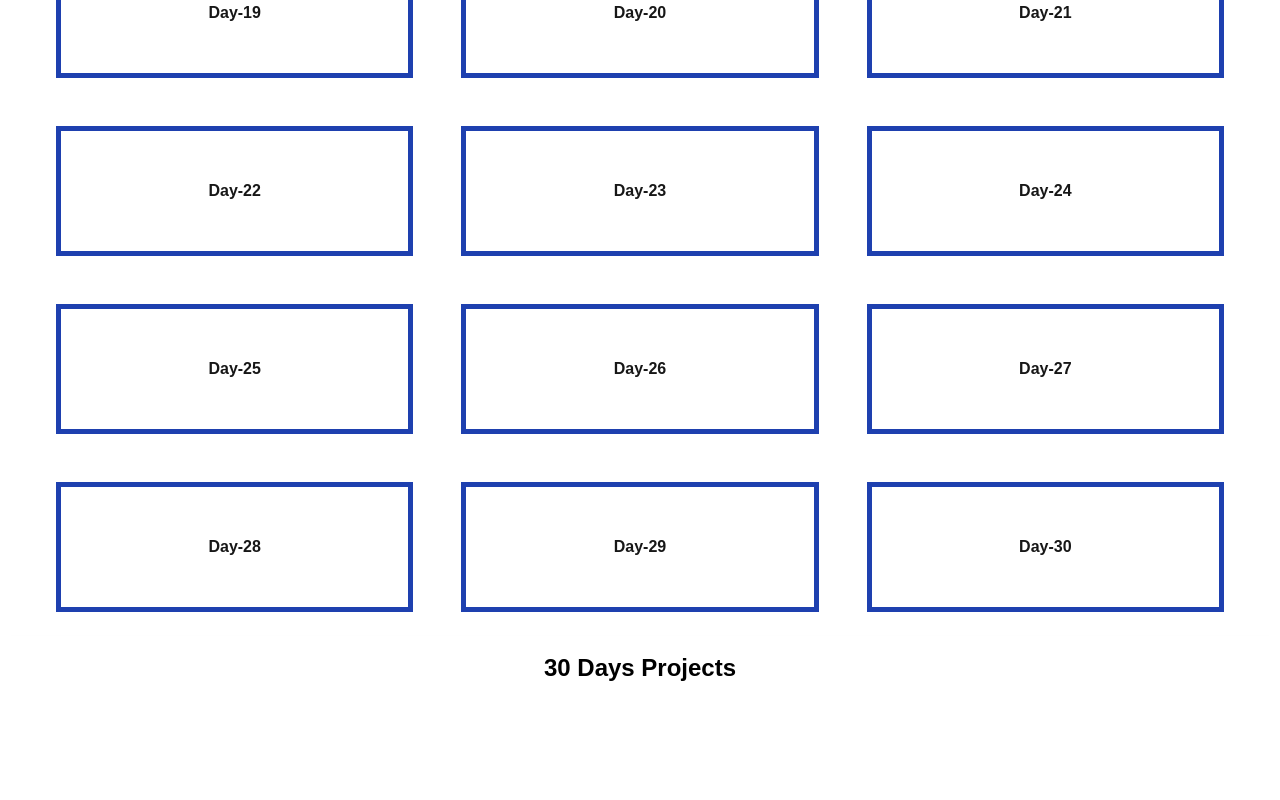
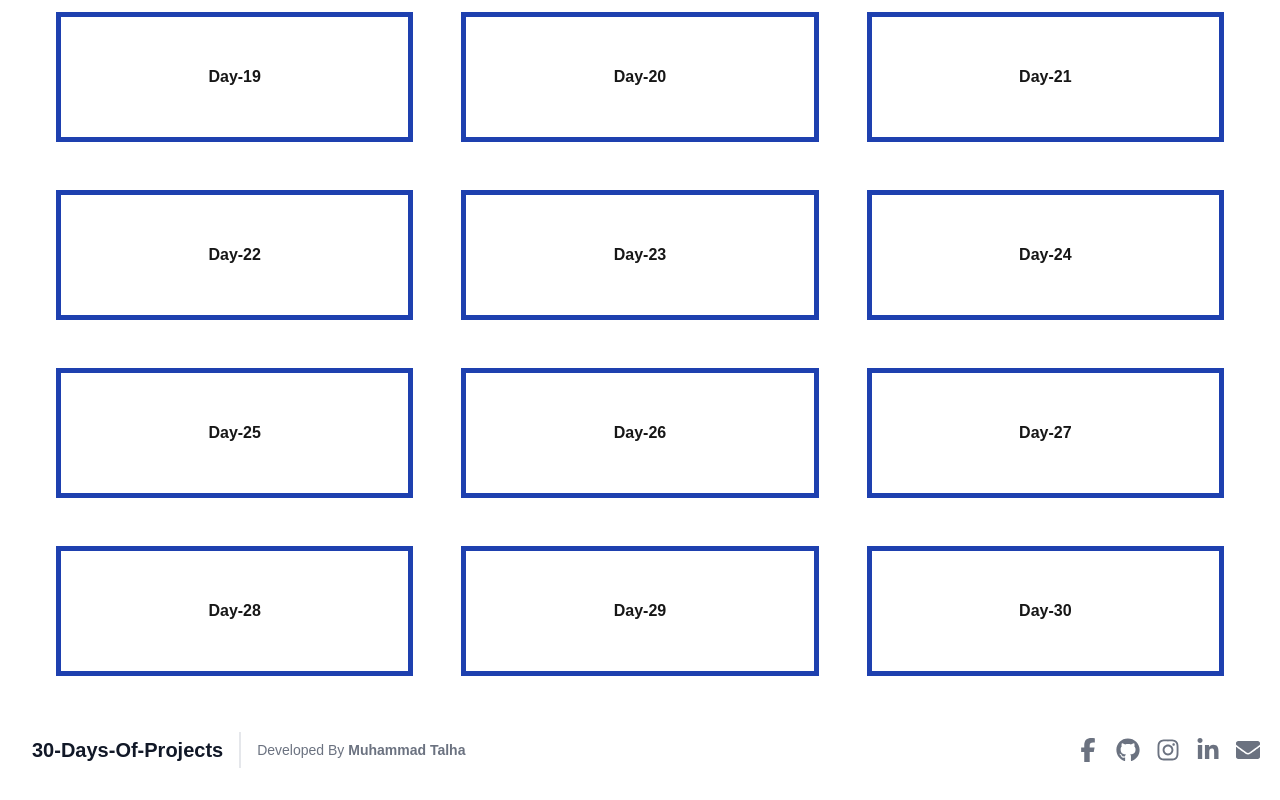
Before and after one commit to Muhammad-Talha103/Project-Of-30-Days, a Next.js app: page / in a window 1280 px wide. Shown: the part 1160-1960 px from the top of the page. Before the commit the page ends 1860 px from the top, so only its background shows below. Built offline with nearby package versions, Linux system fonts and the light colour scheme.

Commit message:
first commit

```diff
--- /dev/null
+++ b/app/Component/fotter/fotter.tsx
@@ -0,0 +1,57 @@
+import { FaFacebookF } from "react-icons/fa6";
+import { FaGithub } from "react-icons/fa";
+import { FaLinkedinIn } from "react-icons/fa6";
+import { FaInstagram } from "react-icons/fa6";
+import { FaEnvelope } from "react-icons/fa";
+export default function Footer() {
+  return (
+    <div>
+      <footer className="text-gray-600 body-font bg-white">
+        <div className="container px-5 py-8 mx-auto flex items-center sm:flex-row flex-col">
+          <a className="flex title-font font-medium items-center md:justify-start justify-center text-gray-900">
+            <span className="ml-3 text-xl font-bold">30-Days-Of-Projects</span>
+          </a>
+          <p className="text-sm text-gray-500 sm:ml-4 sm:pl-4 sm:border-l-2 sm:border-gray-200 sm:py-2 sm:mt-0 mt-4">
+            Developed By <span className="font-bold">Muhammad Talha</span>
+          </p>
+          <span className="inline-flex sm:ml-auto sm:mt-0 mt-4 justify-center sm:justify-start">
+            <a
+              href="https://www.facebook.com/saim.amjad.14"
+              className="text-gray-500 text-2xl cursor-pointer hover:text-gray-900"
+              target="_blank"
+            >
+              <FaFacebookF />
+            </a>
+            <a
+              href="https://github.com/Muhammad-Talha103"
+              className="ml-4 text-gray-500 text-2xl cursor-pointer hover:text-gray-900"
+              target="_blank"
+            >
+              <FaGithub />
+            </a>
+            <a
+              href="https://www.instagram.com/amjad_saim_9/"
+              className="ml-4 text-gray-500 text-2xl cursor-pointer hover:text-gray-900"
+              target="_blank"
+            >
+              <FaInstagram />
+            </a>
+            <a
+              href="https://www.linkedin.com/in/muhammad-talha-aa1429240/"
+              className="ml-4 text-gray-500 text-2xl cursor-pointer hover:text-gray-900"
+              target="_blank"
+            >
+              <FaLinkedinIn />
+            </a>
+            <a
+              href="mailto:talhagp908@gmail.com"
+              className="ml-4 text-gray-500 text-2xl cursor-pointer hover:text-gray-900"
+            >
+              <FaEnvelope />
+            </a>
+          </span>
+        </div>
+      </footer>
+    </div>
+  );
+}
--- a/app/page.tsx
+++ b/app/page.tsx
@@ -1,13 +1,16 @@
+import Footer from "./Component/fotter/fotter"
+import MainPage from "./Component/Mainpage/mainpage"
+import Navbar from "./Component/Navbar/navbar"
 
-import MainPage from "./Component/Navbar/navbar"
-import Navbar from "./Component/Mainpage/mainpage"
+
 
 export default function Home (){
   return (
     <div>
-      <Navbar/>
-      <MainPage/>
 
+     <Navbar/>
+     <MainPage/>
+    <Footer/>
     </div>
   )
 }
```
